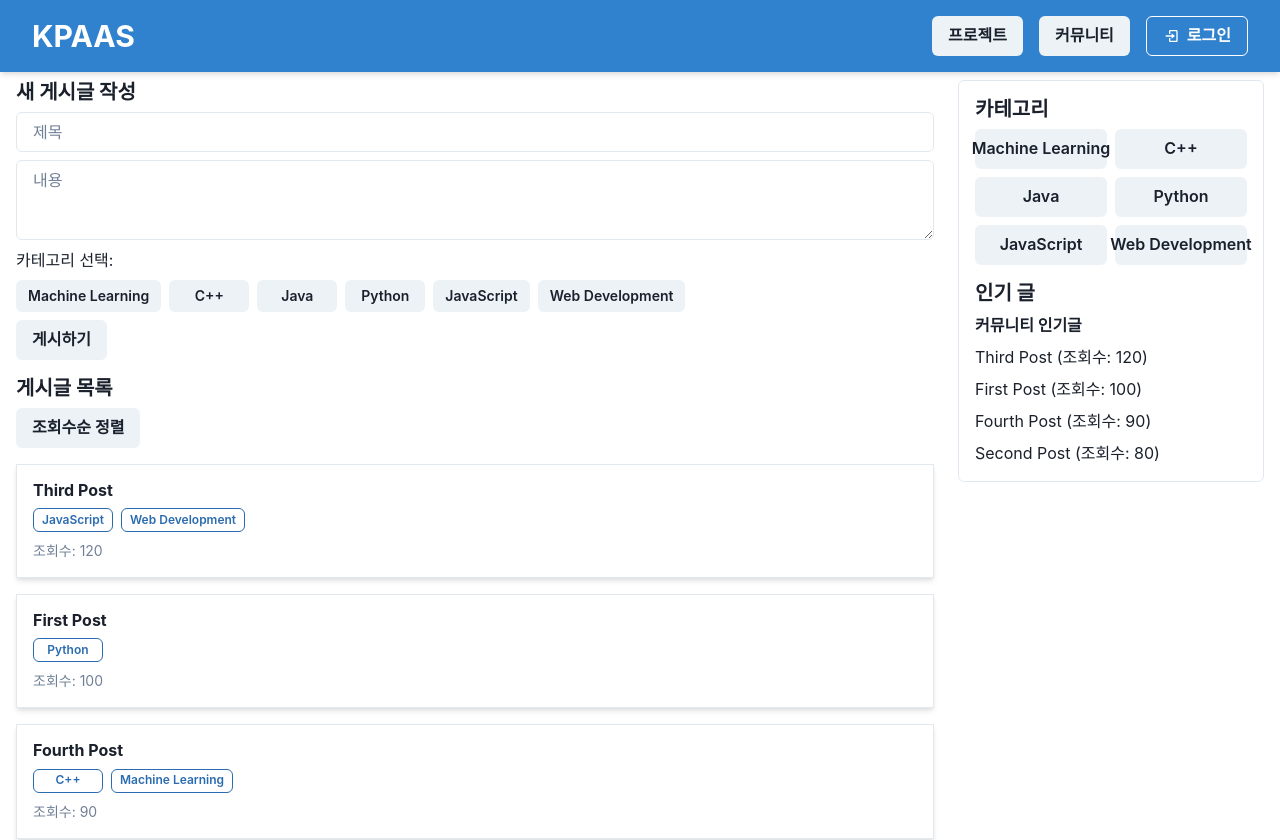
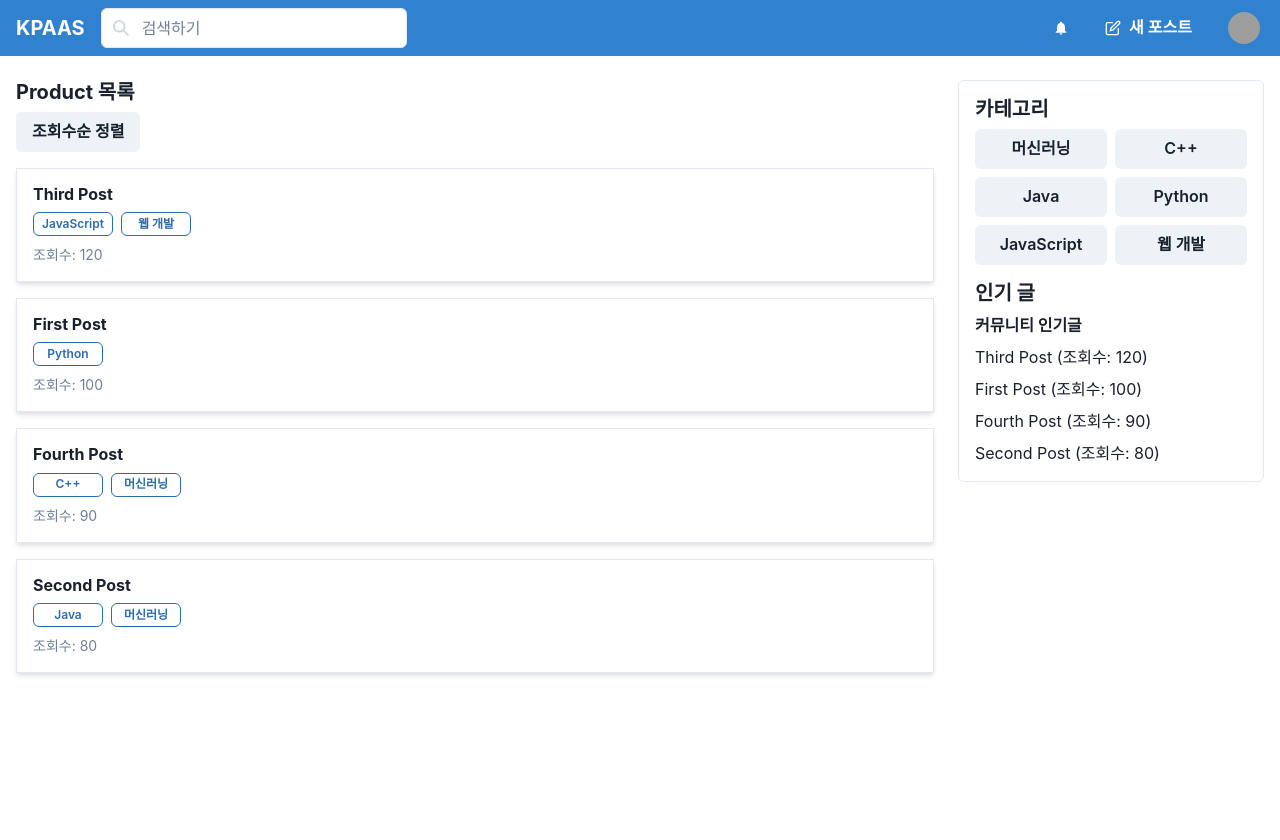
Before and after one commit to K-PaaS-SideKick/k-paas-front, a React (Create React App) app: page /project in a window 1280 px wide. Shown: the top 840 px of the page. After the commit the page ends 800 px from the top, so only its background shows below. Built offline with nearby package versions, Linux system fonts and the light colour scheme; grey boxes are pictures that could not be loaded.

Commit message:
User Profile and Post Modal

```diff
--- a/package.json
+++ b/package.json
@@ -3,6 +3,7 @@
   "version": "0.1.0",
   "private": true,
   "dependencies": {
+    "@chakra-ui/icons": "^2.1.1",
     "@chakra-ui/react": "^2.8.2",
     "@emotion/react": "^11.13.0",
     "@emotion/styled": "^11.13.0",
--- a/src/Pages/community/CommunityContainer.tsx
+++ b/src/Pages/community/CommunityContainer.tsx
@@ -1,5 +1,10 @@
-const CommunityContainer = () => {
-  return <p>커뮤니티</p>;
+import React, { useState, useEffect } from "react";
+import CommunityPresentation from "./CommunityPresentation";
+
+const CommunityContainer: React.FC = () => {
+  return (
+    <CommunityPresentation/>
+  );
 };
 
 export default CommunityContainer;
--- /dev/null
+++ b/src/Pages/community/CommunityPresentation.tsx
@@ -0,0 +1,16 @@
+import React from "react";
+import { Box, Button } from "@chakra-ui/react";
+import { useNavigate } from "react-router-dom";
+interface CommunityPresentationProps {}
+
+const CommunityPresentation: React.FC<CommunityPresentationProps> = (props) => {
+  const navigate = useNavigate();
+
+  return (
+    <Box>
+      <Button onClick={() => navigate("/project")}>커뮤니티</Button>
+    </Box>
+  );
+};
+
+export default CommunityPresentation;
--- a/src/Pages/project/ProjectContainer.tsx
+++ b/src/Pages/project/ProjectContainer.tsx
@@ -13,17 +13,18 @@ interface Post {
 
 const dummyPosts: Post[] = [
   { id: 1, title: "First Post", content: "엄재윤 엄재윤 엄재윤 엄재윤 엄재윤 엄재윤 엄재윤 엄재윤 엄재윤 엄재윤 엄재윤 엄재윤 엄재윤 엄재윤 엄재윤 엄재윤 엄재윤 엄재윤 엄재윤 엄재윤 엄재윤 엄재윤 엄재윤 엄재윤 ", categories: ["Python"], views: 100 },
-  { id: 2, title: "Second Post", content: "메가커피 아샷추 맛있네 메가커피 아샷추 맛있네 메가커피 아샷추 맛있네 메가커피 아샷추 맛있네 메가커피 아샷추 맛있네 메가커피 아샷추 맛있네 메가커피 아샷추 맛있네 메가커피 아샷추 맛있네 ", categories: ["Java", "Machine Learning"], views: 80 },
-  { id: 3, title: "Third Post", content: "Third", categories: ["JavaScript", "Web Development"], views: 120 },
-  { id: 4, title: "Fourth Post", content: "네 번째", categories: ["C++", "Machine Learning"], views: 90 },
+  { id: 2, title: "Second Post", content: "메가커피 아샷추 맛있네 메가커피 아샷추 맛있네 메가커피 아샷추 맛있네 메가커피 아샷추 맛있네 메가커피 아샷추 맛있네 메가커피 아샷추 맛있네 메가커피 아샷추 맛있네 메가커피 아샷추 맛있네 ", categories: ["Java", "머신러닝"], views: 80 },
+  { id: 3, title: "Third Post", content: "Third", categories: ["JavaScript", "웹 개발"], views: 120 },
+  { id: 4, title: "Fourth Post", content: "네 번째", categories: ["C++", "머신러닝"], views: 90 },
 ];
 
-const categories = ["Machine Learning", "C++", "Java", "Python", "JavaScript", "Web Development"];
+const categories = ["머신러닝", "C++", "Java", "Python", "JavaScript", "웹 개발"];
 
 const ProjectContainer: React.FC = () => {
   const navigate = useNavigate();
   const { isOpen: isLoginModalOpen, onOpen: onLoginModalOpen, onClose: onLoginModalClose } = useDisclosure();
   const { isOpen: isPostModalOpen, onOpen: onPostModalOpen, onClose: onPostModalClose } = useDisclosure();
+  const { isOpen: isWritePostModalOpen, onOpen: onWritePostModalOpen, onClose: onWritePostModalClose } = useDisclosure();
 
   const [id, setId] = useState<string>("");
   const [password, setPassword] = useState<string>("");
@@ -111,6 +112,7 @@ const ProjectContainer: React.FC = () => {
       setNewPostTitle("");
       setNewPostContent("");
       setNewPostCategories([]);
+      onWritePostModalClose();
     } else {
       alert("제목, 내용을 입력하고 최소한 하나의 카테고리를 선택해주세요.");
     }
@@ -129,6 +131,13 @@ const ProjectContainer: React.FC = () => {
 
   const toggleSortByViews = () => {
     setSortByViews(!sortByViews);
+  };
+
+  const handleWritePostModalClose = () => {
+    onWritePostModalClose(); // 모달을 닫는 기존 함수 호출
+    setNewPostCategories([]); // 체크박스 상태 초기화
+    setNewPostTitle("");      // 제목 초기화
+    setNewPostContent("");    // 내용 초기화
   };
 
   return (
@@ -162,6 +171,9 @@ const ProjectContainer: React.FC = () => {
       selectedPost={selectedPost}
       toggleSortByViews={toggleSortByViews}
       sortByViews={sortByViews}
+      isWritePostModalOpen={isWritePostModalOpen}
+      onWritePostModalOpen={onWritePostModalOpen}
+      onWritePostModalClose={handleWritePostModalClose}  // 수정된 함수 사용
     />
   );
 };
--- a/src/Pages/project/ProjectPresentation.tsx
+++ b/src/Pages/project/ProjectPresentation.tsx
@@ -1,12 +1,22 @@
 import React from "react";
 import {
+  Avatar,
   Box,
   Button,
+  Checkbox,
   Flex,
   Heading,
   Input,
+  InputGroup,
+  InputLeftElement,
+  IconButton,
   VStack,
   Text,
+  useDisclosure,
+  Menu,
+  MenuButton,
+  MenuList,
+  MenuItem,
   Modal,
   ModalOverlay,
   ModalContent,
@@ -25,6 +35,7 @@ import {
   Textarea,
   SimpleGrid,
   Stack,
+  Spacer,
   HStack,
   Wrap,
   WrapItem,
@@ -32,6 +43,12 @@ import {
 import { TbLogout } from "react-icons/tb";
 import { BiLogIn } from "react-icons/bi";
 import { NavigateFunction } from "react-router-dom";
+import {
+  ChevronDownIcon,
+  SearchIcon,
+  BellIcon,
+  EditIcon,
+} from "@chakra-ui/icons";
 
 interface Post {
   id: number;
@@ -71,11 +88,12 @@ interface ProjectPresentationProps {
   selectedPost: Post | null;
   toggleSortByViews: () => void;
   sortByViews: boolean;
+  isWritePostModalOpen: boolean;
+  onWritePostModalOpen: () => void;
+  onWritePostModalClose: () => void;
 }
 
 const ProjectPresentation: React.FC<ProjectPresentationProps> = (props) => {
-  const bgColor = useColorModeValue("blue.500", "blue.700");
-  const textColor = useColorModeValue("white", "gray.100");
   const modalBg = useColorModeValue("white", "gray.800");
   const inputBg = useColorModeValue("gray.100", "gray.700");
 
@@ -83,68 +101,83 @@ const ProjectPresentation: React.FC<ProjectPresentationProps> = (props) => {
     <Box>
       {/* Header */}
       <Box
-        as="header"
+        bg="blue.500"
+        py={2}
+        px={4}
         position="fixed"
         top={0}
         left={0}
         right={0}
-        zIndex={10}
-        bg={bgColor}
-        color={textColor}
-        boxShadow="md"
-        width="100%"
+        zIndex={1000}
       >
-        <Container maxW="100%">
-          <Flex
-            align="center"
-            justify="space-between"
-            wrap="nowrap"
-            padding="1rem"
+        <Flex align="center" justify="space-between">
+          <Flex align="center">
+            <Box fontWeight="bold" fontSize="xl" color="white" mr={4}>
+              KPAAS
+            </Box>
+            <InputGroup maxW="400px">
+              <InputLeftElement pointerEvents="none">
+                <SearchIcon color="gray.300" />
+              </InputLeftElement>
+              <Input placeholder="검색하기" bg="white" />
+            </InputGroup>
+          </Flex>
+          <Flex align="center">
+            <IconButton
+              aria-label="Messages"
+              icon={<BellIcon />}
+              variant="ghost"
+              color="white"
+              _hover={{ bg: "blue.600" }}
+              mr={2}
+            />
+            <Button
+              leftIcon={<EditIcon />}
+              colorScheme="blue"
+              variant="solid"
+              onClick={props.onWritePostModalOpen}
+              mr={4}
             >
-            <Heading size="lg" fontWeight="bold">
-              KPAAS
-            </Heading>
-            <HStack spacing={4}>
-              <Button onClick={() => props.navigate("/project")}>
-                프로젝트
+              새 포스트
             </Button>
-              <Button onClick={() => props.navigate("/community")}>
-                커뮤니티
-              </Button>
-              {props.isLoggedIn ? (
-                <Button
-                  colorScheme="red"
-                  onClick={props.onLogout}
-                  leftIcon={<Icon as={TbLogout} />}
-                  variant="outline"
+            <Menu>
+              <MenuButton as={Button} variant="ghost" p={0} colorScheme="blue.500">
+                <Avatar
+                  size="sm"
+                  src="https://i.namu.wiki/i/geGngQMnvmK2g3wuKU4O1uNs8Ix1HXQULk9PrnT57lHOlU4AxL9qsNCYXOOY9DIqPWtXnphq8G6NzCcvzv-ppQ.webp"
+                />
+              </MenuButton>
+              <MenuList>
+                <MenuItem>마이페이지</MenuItem>
+                <MenuItem >로그아웃</MenuItem>
+              </MenuList>
+            </Menu>
+          </Flex>
+        </Flex>
+
+        <Modal
+          isOpen={props.isWritePostModalOpen}
+          onClose={props.onWritePostModalClose}
         >
-                  로그아웃
-                </Button>
-              ) : (
-                <Button
-                  colorScheme="white"
-                  onClick={props.onLoginModalOpen}
-                  leftIcon={<Icon as={BiLogIn} />}
-                  variant="outline"
+          <ModalOverlay />
+          <ModalContent
+            bg="white"
+            borderRadius="lg"
+            boxShadow="lg"
+            p={6}
+            maxW="600px"
           >
-                  로그인
-                </Button>
-              )}
-            </HStack>
-          </Flex>
-        </Container>
-      </Box>
-
-      {/* Main Content */}
-      <Container maxW="container.xl" pt="80px">
-        <Grid templateColumns="3fr 1fr" gap={6}>
-          <GridItem>
-            <VStack spacing={4} align="stretch">
-              {/* New Post Form */}
-              <Box>
-                <Heading size="md" mb={2}>
+            <ModalHeader
+              fontSize="lg"
+              fontWeight="bold"
+              color="gray.800"
+              textAlign="center"
+              mt={2}
+            >
               새 게시글 작성
-                </Heading>
+            </ModalHeader>
+            <ModalCloseButton size="lg" />
+            <ModalBody>
               <Input
                 placeholder="제목"
                 value={props.newPostTitle}
@@ -158,35 +191,57 @@ const ProjectPresentation: React.FC<ProjectPresentationProps> = (props) => {
                 onChange={(e) => props.setNewPostContent(e.target.value)}
                 mb={2}
                 width="100%"
+                height="300px"
               />
-                <Text mb={2}>카테고리 선택:</Text>
-                <Wrap mb={2}>
+            </ModalBody>
+            <ModalFooter>
+              <Flex align="center" justify="flex-end" width="100%" gap={2}>
+                <Menu closeOnSelect={false}>
+                  <MenuButton
+                    as={Button}
+                    rightIcon={<ChevronDownIcon />}
+                    minWidth="150px"
+                  >
+                    카테고리 선택
+                  </MenuButton>
+                  <MenuList>
                     {props.categories.map((category) => (
-                    <WrapItem key={category}>
-                      <Button
-                        size="sm"
-                        colorScheme={
-                          props.newPostCategories.includes(category)
-                            ? "blue"
-                            : "gray"
-                        }
+                      <MenuItem
+                        key={category}
                         onClick={() =>
                           props.handleNewPostCategoryClick(category)
                         }
-                        minWidth="80px"
+                      >
+                        <Checkbox
+                          isChecked={props.newPostCategories.includes(category)}
+                          onChange={() =>
+                            props.handleNewPostCategoryClick(category)
+                          }
                         >
                           {category}
-                      </Button>
-                    </WrapItem>
+                        </Checkbox>
+                      </MenuItem>
                     ))}
-                </Wrap>
+                  </MenuList>
+                </Menu>
+
                 <Button onClick={props.handleNewPost}>게시하기</Button>
+                <Button onClick={props.onWritePostModalClose}>취소</Button>
+              </Flex>
+            </ModalFooter>
+          </ModalContent>
+        </Modal>
       </Box>
 
+      {/* Main Content */}
+      <Container maxW="container.xl" marginTop="80px">
+        <Grid templateColumns="3fr 1fr" gap={6}>
+          <GridItem>
+            <VStack spacing={4} align="stretch">
               {/* Posts List */}
               <Box>
                 <Heading size="md" mb={2}>
-                  게시글 목록
+                  Product 목록
                 </Heading>
                 <Button mb={4} onClick={props.toggleSortByViews}>
                   {props.sortByViews ? "기본 정렬" : "조회수순 정렬"}
@@ -388,7 +443,7 @@ const ProjectPresentation: React.FC<ProjectPresentationProps> = (props) => {
               ))}
             </Wrap>
             <Text mt={4} fontWeight="bold">
-              조회수: {props.selectedPost?.views}
+              조회수: {(props.selectedPost?.views ?? 0) + 1}
             </Text>
           </ModalBody>
           <ModalFooter>
```
Also changed, not shown: src/Routes/routes.tsx (+2 -7 lines), 1 other file (tests, documents, lock files or other folders). Lines whose indentation alone changed are shown as unchanged.
